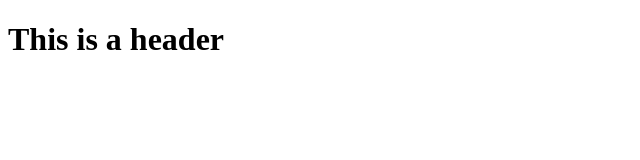
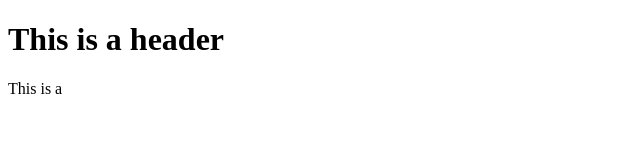
Before and after one commit to Mattyboy3112/git-test, a website: page index.html in a window 1280 px wide. Shown: the full height of the page, 0-640 px from the left. Drawn offline with Linux system fonts and the light colour scheme.

```diff
--- a/index.html
+++ b/index.html
@@ -8,5 +8,6 @@
 </head>
 <body>
     <h1>This is a header</h1>
+    <p>This is a </p>
 </body>
 </html>
```
Also changed, not shown: package.json (added, +27 -0 lines), 2 other files.
